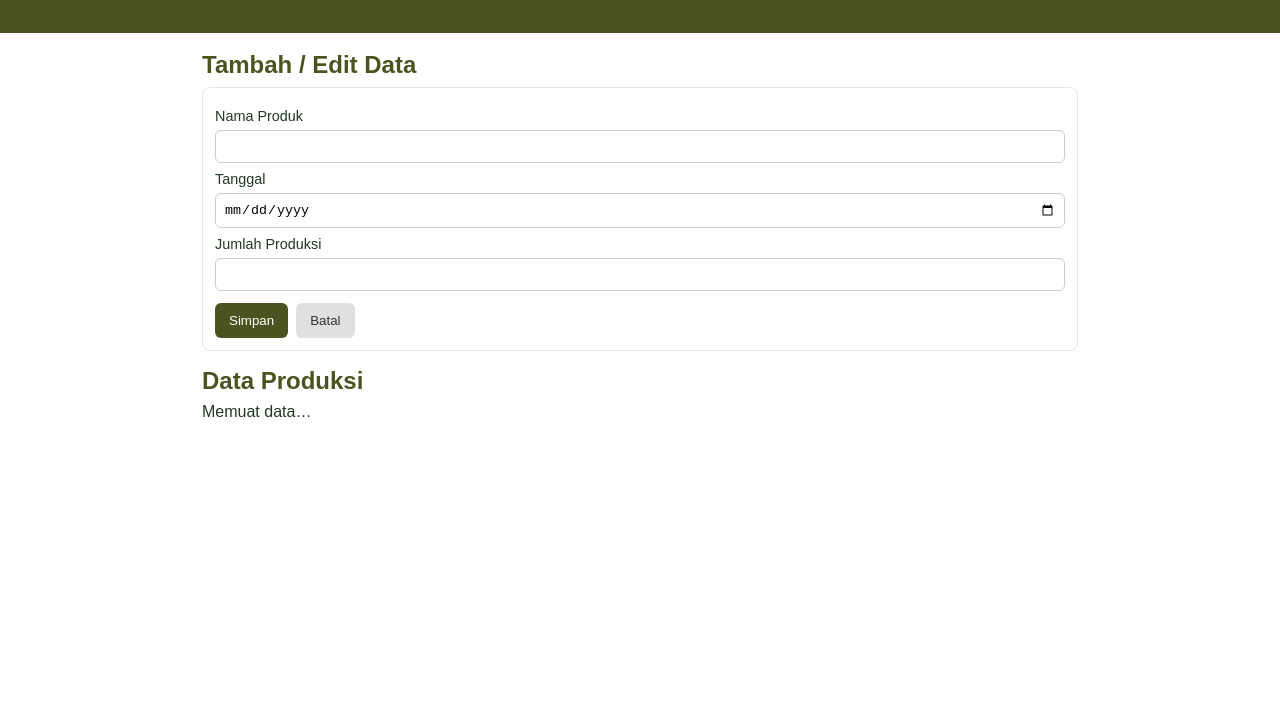
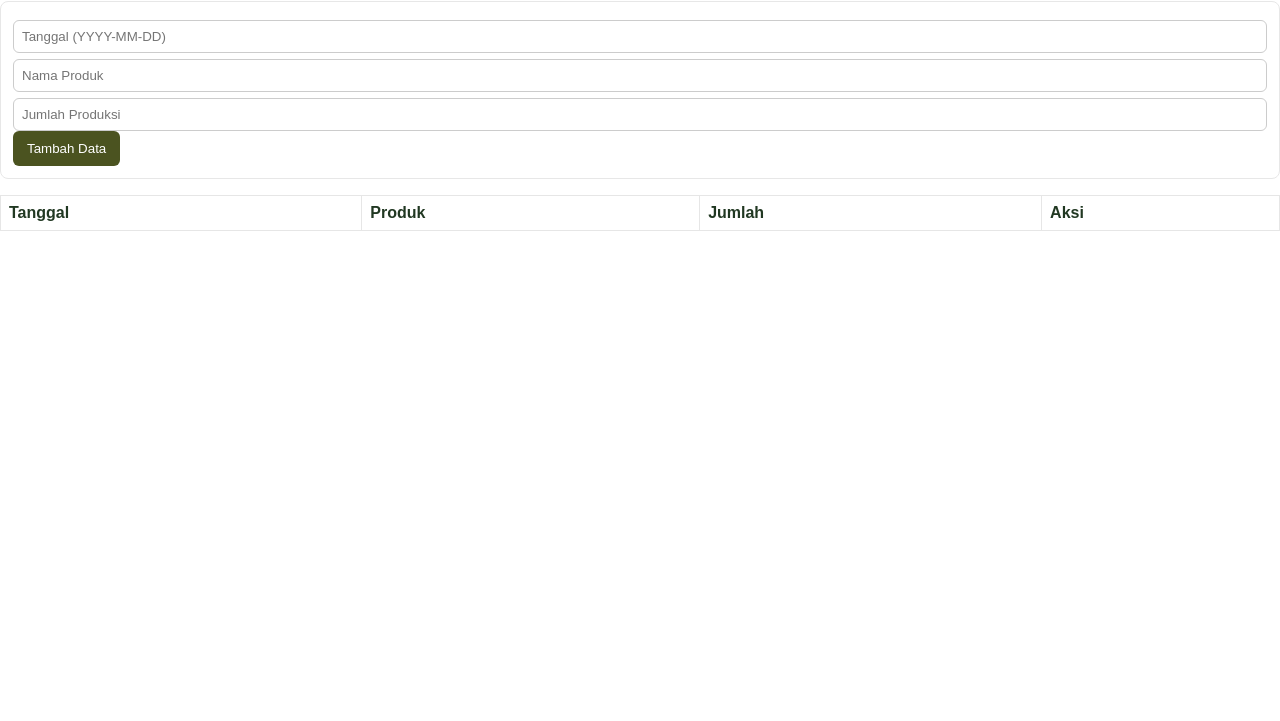
Before and after one commit to HanStillLearning/laporan-produksi, a plain HTML site: page index.html in a window 1280 px wide. Shown: the part 79-800 px from the top of the page. Drawn offline with Linux system fonts and the light colour scheme.

Commit message:
Update index.html

```diff
--- a/index.html
+++ b/index.html
@@ -1,46 +1,33 @@
-<!doctype html>
+<!DOCTYPE html>
 <html lang="id">
 <head>
-  <meta charset="utf-8" />
-  <meta name="viewport" content="width=device-width, initial-scale=1" />
-  <title>Laporan Data Produksi PT XYZ</title>
-  <link rel="stylesheet" href="style.css">
+    <meta charset="UTF-8">
+    <meta name="viewport" content="width=device-width, initial-scale=1.0">
+    <title>Laporan Data Produksi PT XYZ</title>
+    <link rel="stylesheet" href="style.css">
 </head>
 <body>
-  <header>
     <h1>Laporan Data Produksi PT XYZ</h1>
-  </header>
 
-  <main>
-    <section class="form-section">
-      <h2>Tambah / Edit Data</h2>
-      <form id="formData">
-        <input type="hidden" id="rowId" value="">
-        <label>Nama Produk</label>
-        <input type="text" id="nama" required>
-        <label>Tanggal</label>
-        <input type="date" id="tanggal" required>
-        <label>Jumlah Produksi</label>
-        <input type="number" id="produksi" required>
-        <div class="button-row">
-          <button id="saveBtn" type="submit">Simpan</button>
-          <button id="cancelEdit" type="button" class="secondary">Batal</button>
-        </div>
-      </form>
-    </section>
+    <form id="dataForm">
+        <input type="text" id="tanggal" placeholder="Tanggal (YYYY-MM-DD)" required>
+        <input type="text" id="produk" placeholder="Nama Produk" required>
+        <input type="number" id="jumlah" placeholder="Jumlah Produksi" required>
+        <button type="submit">Tambah Data</button>
+    </form>
 
-    <section class="table-section">
-      <h2>Data Produksi</h2>
-      <div id="loading">Memuat data…</div>
-      <table id="dataTable" class="hidden">
+    <table>
         <thead>
-          <tr><th>No</th><th>Nama</th><th>Tanggal</th><th>Produksi</th><th>Aksi</th></tr>
+            <tr>
+                <th>Tanggal</th>
+                <th>Produk</th>
+                <th>Jumlah</th>
+                <th>Aksi</th>
+            </tr>
         </thead>
-        <tbody></tbody>
-      </table>
-    </section>
-  </main>
+        <tbody id="dataBody"></tbody>
+    </table>
 
-  <script src="script.js"></script>
+    <script src="script.js"></script>
 </body>
 </html>
```
